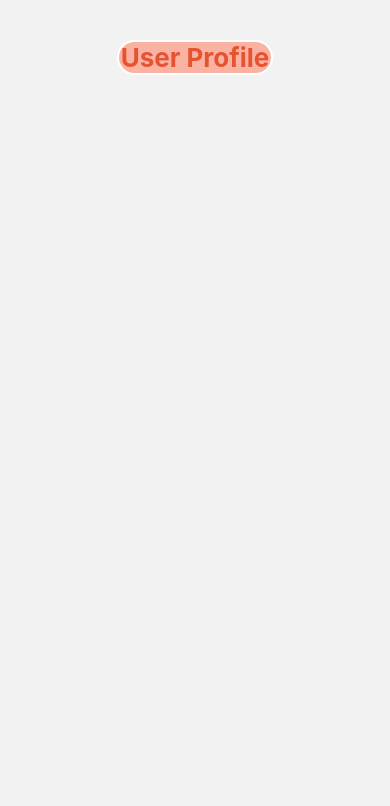
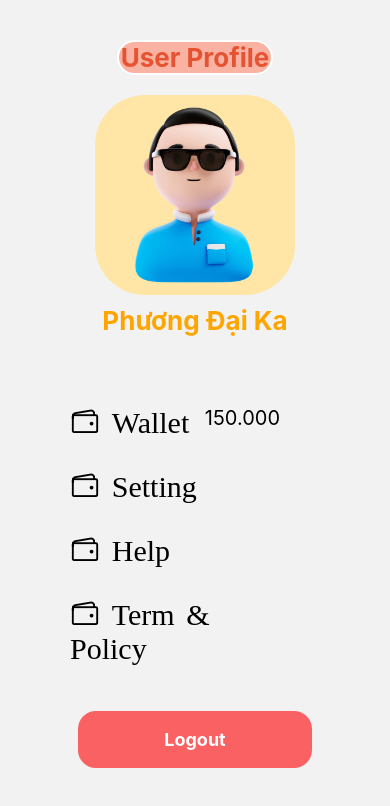
Before and after one commit to cheeesevox/react-native-home-meal-taste-app, a React Native app: screen /UserProfile in a window 390 px wide. Shown: the top 806 px of the page. Built offline with nearby package versions, Linux system fonts and the light colour scheme; what react-native would draw is missing.

Commit message:
user profile
profile

```diff
--- a/src/Constant.js
+++ b/src/Constant.js
@@ -19,7 +19,10 @@ export const order = [{
 
 export const user=[{
 	id:"1",
-	name:"PHuong"
+	name:"Phương Đại Ka",
+	image: require("../assets/images/avatar.jpg"),
+	wallet:"150.000"
+
 }]
 
 const listProducts = [
@@ -95,6 +98,7 @@ const foods = [
 		id: '1',
 		name: 'Salad',
 		ingredients: 'Mixed Pizza',
+		quantity:"5",
 		price: '30.000',
 		image: require("../assets/images/tuna.png"),
 
@@ -103,6 +107,7 @@ const foods = [
 	{
 		id: '2',
 		name: 'Mam Pho Mai',
+		quantity:"5",
 		price: '40.000',
 		image: require("../assets/images/tuna.png"),
 
@@ -111,9 +116,9 @@ const foods = [
 	{
 		id: '3',
 		name: 'Hot dog Xuc Xich',
+		quantity:"5",
 		price: '51.000',
 		image: require("../assets/images/tuna.png"),
-
 
 	},
 
--- a/src/components/CartCard.js
+++ b/src/components/CartCard.js
@@ -12,7 +12,6 @@ const CartCard =({item})=>{
           flex:1
           }}>
             <Text style={{fontWeight:'bold', fontSize:16}}>{item.name}</Text>
-            <Text style={{fontSize:13,color:Colors.grey}}>{item.ingredient}</Text>
             <Text style={{fontSize:17,fontWeight:'bold'}}>{item.price}</Text>
         </View>
         <View style={{marginRight:20,alignItems:'center'}}>
--- /dev/null
+++ b/src/components/UserCard.js
@@ -0,0 +1,75 @@
+import { FlatList, StyleSheet, Text, View, Icon, Image, TouchableOpacity } from 'react-native'
+import React from 'react'
+import { Colors } from 'react-native/Libraries/NewAppScreen'
+import { Ionicons } from '@expo/vector-icons';
+import { user } from '../Constant';
+
+const UserCard = ({item }) => {
+    return (
+        <View style={{justifyContent:'center', alignItems:'center', marginTop:20, marginHorizontal:30}}>
+            <Image
+                source={item.image}
+                style={{ borderRadius: 50, width:200, height: 200, resizeMode: "cover" }}
+            />
+                <Text style={{  marginTop:10,fontWeight: 'bold', fontSize: 26, color:'orange' }}>{item.name}</Text>
+            <View style={styles.cartcard}>
+                <View style={{
+                    height: 300,
+                    marginLeft: 10,
+                    paddingVertical: 20,
+                    marginHorizontal:50,
+                    justifyContent:'space-between',
+                    fontWeight:"",
+                    flex: 1
+                }}>
+                <TouchableOpacity
+
+                >
+                    <View style={{flexDirection:'row', justifyContent:'space-between'}}>
+                    <Ionicons name='wallet-outline' size={30} paddingHorizontal={5}> Wallet
+                     </Ionicons>
+                    <Text style={{ fontSize:20}}>{item.wallet}</Text>
+                    </View>
+                </TouchableOpacity>
+                <TouchableOpacity>
+                    <Ionicons name='wallet-outline' size={30} paddingHorizontal={5}> Setting </Ionicons>
+                </TouchableOpacity>
+                <TouchableOpacity>
+                    <Ionicons name='wallet-outline' size={30} paddingHorizontal={5}> Help </Ionicons>
+                </TouchableOpacity>
+                <TouchableOpacity>
+                    <Ionicons name='wallet-outline' size={30} paddingHorizontal={5}> Term & Policy</Ionicons>
+                </TouchableOpacity>
+                </View>
+
+            </View>
+        </View>
+    );
+};
+
+export default UserCard;
+
+const styles = StyleSheet.create({
+    cartcard: {
+        height: 300,
+        elevation: 15,
+        borderRadius: 10,
+        marginTop:50,
+        backgroundColor: Colors.white,
+        marginHorizontal: 20,
+        marginVertical: 10,
+        paddingHorizontal: 10,
+        flexDirection: 'row',
+        alignItems: 'center'
+    },
+    actionButton: {
+        width: 80,
+        height: 30,
+        backgroundColor: Colors.primary,
+        borderRadius: 30,
+        paddingHorizontal: 5,
+        flexDirection: 'row',
+        justifyContent: 'center',
+        alignContent: 'center'
+    }
+});
--- a/src/screens/OrderCartScreen.js
+++ b/src/screens/OrderCartScreen.js
@@ -7,6 +7,8 @@ import foods, { colors } from '../Constant'
 
 const OrderCartScreen = ({ navigation }) => {
   const CartCard = ({ item }) => {
+
+
     return <View style={styles.cartcard}>
 
       <View style={{
@@ -15,23 +17,27 @@ const OrderCartScreen = ({ navigation }) => {
         paddingVertical: 20,
         flex: 1
       }}>
-        <View style={{flexDirection:'row'}}>
+        <View style={{ flexDirection: 'row' }}>
           <Image
             source={item.image}
             style={{ width: 50, height: 50, resizeMode: "cover" }}
           />
-          <Text style={{ textAlign:'center', marginHorizontal:30,marginVertical:10,fontWeight: 'bold', fontSize: 16 }}>{item.name}</Text>
+          <View style={{ justifyContent: 'center', flexDirection: 'column', marginLeft: 20 }}>
+            <Text style={styles.textItem}>{item.name}</Text>
+            <Text style={styles.textItem}>Quantity: {item.quantity}</Text>
+            <Text style={styles.textItem}>{item.price}</Text>
+          </View>
         </View>
-        <Text style={{ fontSize: 17, fontWeight: 'bold' }}>{item.price}</Text>
       </View>
-      <TouchableOpacity>
-
-      </TouchableOpacity>
     </View>
   }
   return (
+
     <SafeAreaView style={{ backgroundColor: Colors.white, flex: 1 }}>
-      <View style={styles.header}>
+      <View style={{marginBottom:30, justifyContent: 'center', alignItems: 'center' }}>
+        <Text style={styles.titleText}>
+          Cart
+        </Text>
       </View>
       <FlatList
         showsVerticalScrollIndicator={false}
@@ -62,6 +68,11 @@ const OrderCartScreen = ({ navigation }) => {
 }
 
 const styles = StyleSheet.create({
+  textItem: {
+    fontWeight: 'bold', fontSize: 17,
+
+  },
+
   header: {
     paddingVertical: 20,
     flexDirection: 'row',
@@ -78,6 +89,21 @@ const styles = StyleSheet.create({
     paddingHorizontal: 10,
     flexDirection: 'row',
     alignItems: 'center'
+  },
+  titleText: {
+    fontWeight: '600',
+    justifyContent: 'center',
+    fontSize: 26,
+    alignContent: 'center',
+    textAlign: 'center',
+    color: '#e65332',
+    borderColor: 'white',
+    backgroundColor: '#fab3a2',
+    fontWeight: 'bold',
+    marginTop: 40,
+    width: '40%',
+    borderRadius: 20,
+    borderWidth: 2
   }
 })
 export default OrderCartScreen;
--- a/src/screens/UserProfileScreen.js
+++ b/src/screens/UserProfileScreen.js
@@ -1,15 +1,41 @@
-import { StyleSheet, Text, View } from 'react-native'
+import { FlatList, ScrollView, StyleSheet, Text, View , TouchableOpacity} from 'react-native'
 import React from 'react'
+import { user } from '../Constant'
+import UserCard from '../components/UserCard'
 
-const UserProfileScreen =(navigation)=> {
+const UserProfileScreen = ({navigation}) => {
   return (
     <View>
-        <View style={{ justifyContent: 'center', alignItems: 'center' }}>
+      <View style={{ justifyContent: 'center', alignItems: 'center' }}>
         <Text style={styles.Text}>
           User Profile
         </Text>
       </View>
-   </View>
+        <FlatList
+          data={user}
+         renderItem={({item}) => <UserCard item={item}/>}
+
+        >
+        </FlatList>
+        <View style={{ justifyContent:'center',
+							alignItems: "center",}}>
+        <TouchableOpacity
+							onPress={() => navigation.navigate("Login")}
+							style={{
+							backgroundColor: "#f96163",
+							borderRadius: 18,
+							paddingVertical: 18,
+							marginTop:15,
+							width: "60%",
+
+							}}
+						>
+							<Text style={{ textAlign:'center',fontSize: 18, color: "#fff", fontWeight: "700" }}>
+								Logout
+							</Text>
+						</TouchableOpacity>
+            </View>
+    </View>
   )
 }
 const styles = StyleSheet.create({
```
Also changed, not shown: assets/images/avatar.jpg (added).
